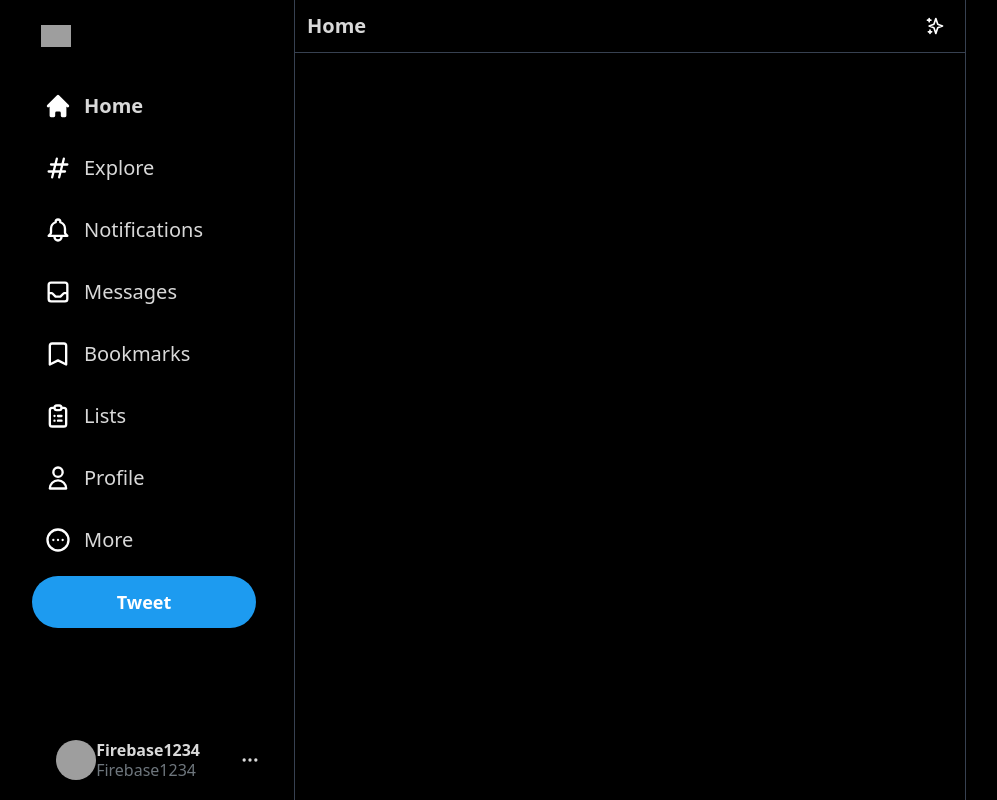
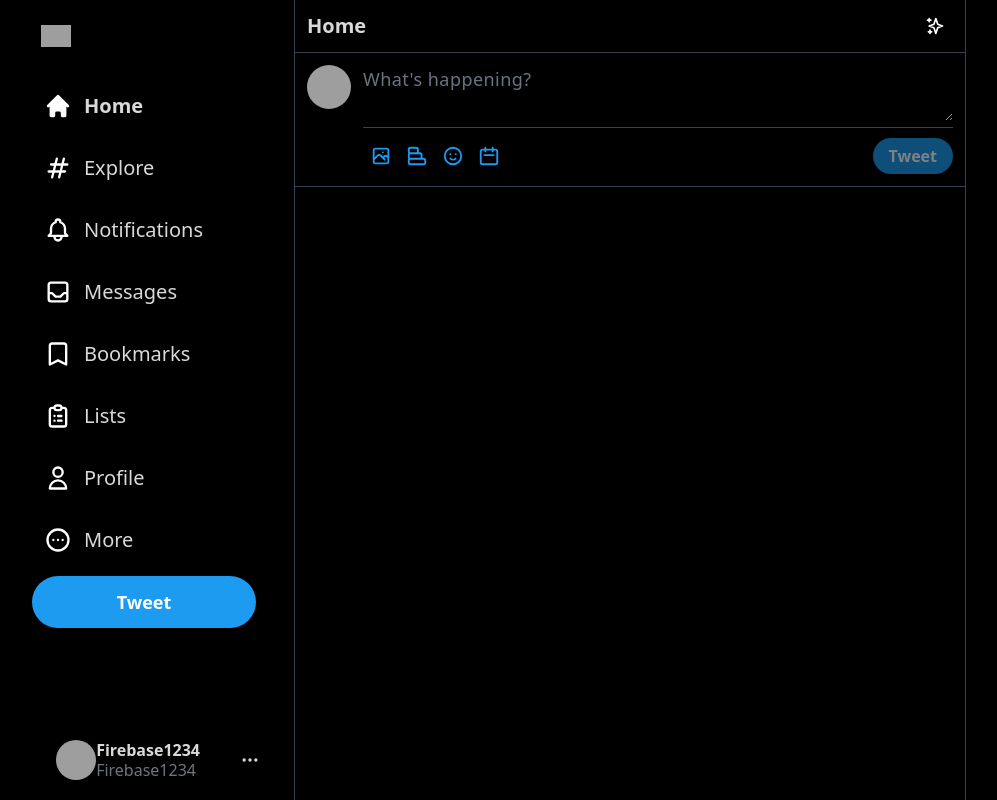
Before and after one commit to calmprogrammer/twitter-nextjs, a Next.js app: page / in a window 1280 px wide. Shown: the whole page, without its empty margins (76-1073 px from the left). Built offline with nearby package versions, Linux system fonts and the light colour scheme; grey boxes are pictures that could not be loaded.

Commit message:
input for tweet created

```diff
--- a/components/Feed.js
+++ b/components/Feed.js
@@ -1,4 +1,5 @@
 import { SparklesIcon } from "@heroicons/react/outline";
+import Input from "./Input";
 
 function Feed() {
 	return (
@@ -9,6 +10,7 @@
 					<SparklesIcon className="h-5 text-white" />
 				</div>
 			</div>
+			<Input />
 		</div>
 	);
 }
--- /dev/null
+++ b/components/Input.js
@@ -0,0 +1,118 @@
+import {
+	CalendarIcon,
+	ChartBarIcon,
+	EmojiHappyIcon,
+	PhotographIcon,
+	XIcon,
+} from "@heroicons/react/outline";
+import { useRef, useState } from "react";
+import "emoji-mart/css/emoji-mart.css";
+import { Picker } from "emoji-mart";
+
+function Input() {
+	const [input, setInput] = useState("");
+	const [selectedFile, setSelectedFile] = useState(null);
+	const [showEmojis, setShowEmojis] = useState(false);
+	const filePickerRef = useRef(null);
+
+	const addEmoji = (e) => {
+		let sym = e.unified.split("-");
+		let codesArray = [];
+		sym.forEach((element) => codesArray.push("0x" + element));
+		let emoji = String.fromCodePoint(...codesArray);
+		setInput(input + emoji);
+	};
+
+	const sendPost = () => {};
+
+	const addImageToPost = () => {};
+	return (
+		<div
+			className={`border-b border-gray-700 p-3 flex space-x-3 overflow-y-scroll `}
+		>
+			<img
+				src="https://rb.gy/ogau5a"
+				alt=""
+				className="h-11 w-11 rounded-full cursor-pointer"
+			/>
+			<div className="w-full divide-y divide-gray-700">
+				<div className={`${selectedFile && "pb-7"} ${input && "space-y-2.5"}`}>
+					<textarea
+						value={input}
+						onChange={(e) => setInput(e.target.value)}
+						rows="2"
+						placeholder="What's happening?"
+						className="bg-transparent outline-none text-[#d9d9d9] text-lg placeholder-gray-500 tracking-wide w-full min-h-[50px]"
+					/>
+					{selectedFile && (
+						<div className="relative">
+							<div
+								className="absolute w-8 h-8 bg-[#272c26 bg-opacity-75 rounded-full flex items-center justify-center top-1 left-1 cursor-pointer"
+								onClick={() => setSelected(null)}
+							>
+								<XIcon className="text-white h-5" />
+							</div>
+							<img
+								src={selectedFile}
+								alt=""
+								className="rounded-2x; max-h-80 object-contain"
+							/>
+						</div>
+					)}
+				</div>
+				<div>
+					<div className="flex items-center justify-between pt-2.5">
+						<div className="flex items-center">
+							<div
+								className="icon"
+								onClick={() => filePickerRef.current.click()}
+							>
+								<PhotographIcon className="h-[22px] text-[#1d9bf0]" />
+								<input
+									type="file"
+									hidden
+									onChange={addImageToPost}
+									ref={filePickerRef}
+								/>
+							</div>
+							<div className="icon rotate-90">
+								<ChartBarIcon className="text-[#1d9bf0] h-[22px]" />
+							</div>
+
+							<div className="icon" onClick={() => setShowEmojis(!showEmojis)}>
+								<EmojiHappyIcon className="text-[#1d9bf0] h-[22px]" />
+							</div>
+
+							<div className="icon">
+								<CalendarIcon className="text-[#1d9bf0] h-[22px]" />
+							</div>
+
+							{showEmojis && (
+								<Picker
+									onSelect={addEmoji}
+									style={{
+										position: "absolute",
+										marginTop: "465px",
+										marginLeft: "-40",
+										maxWidth: "320px",
+										borderRadius: "20px",
+									}}
+									theme="dark"
+								/>
+							)}
+						</div>
+						<button
+							className="bg-[#1d9bf0] text-white rounded-full px-4 py-1.5 font-bold shadow-md hover:bg-[#1a8cd8] disabled:hover:bg-[#1d9bf0] disabled:opacity-50 disabled:cursor-default"
+							disabled={!input.trim() && !selectedFile}
+							onClick={sendPost}
+						>
+							Tweet
+						</button>
+					</div>
+				</div>
+			</div>
+		</div>
+	);
+}
+
+export default Input;
--- a/package.json
+++ b/package.json
@@ -7,6 +7,7 @@
   },
   "dependencies": {
     "@heroicons/react": "^1.0.5",
+    "emoji-mart": "^3.0.1",
     "next": "latest",
     "react": "^17.0.2",
     "react-dom": "^17.0.2"
--- a/styles/globals.css
+++ b/styles/globals.css
@@ -12,4 +12,7 @@
 	.hoverAnimation {
 		@apply hover:bg-[#d9d9d9] hover:bg-opacity-10 rounded-full cursor-pointer w-[52px] h-[52px] xl:w-auto xl:h-auto xl:py-3 xl:px-4 transition duration-200 ease-out;
 	}
+	.icon {
+		@apply cursor-pointer w-9 h-9 hover:bg-[#1d9bf0] hover:bg-opacity-10 flex items-center justify-center rounded-full transition ease-out;
+	}
 }
```
Also changed, not shown: 1 other file (tests, documents, lock files or other folders).
